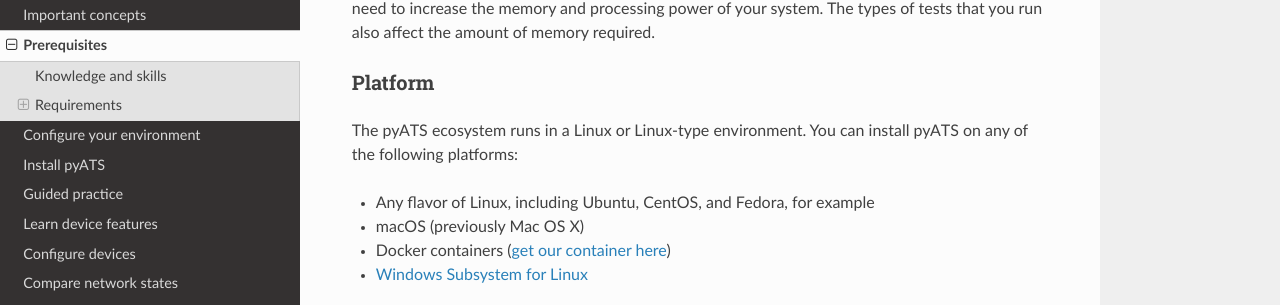
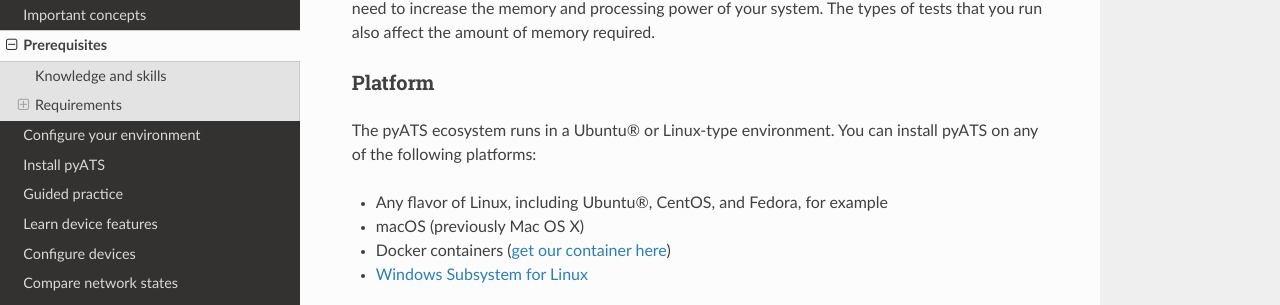
Before and after one commit to CiscoTestAutomation/getting-started, a Sphinx documentation site: the page built from source/prereqs/Prerequisites.rst, in a window 1280 px wide and 900 px high, scrolled down 644 px. Shown: the part 137-442 px from the top of the window. Built offline with Sphinx 7.4.7 and the Read the Docs theme 2.0.0, drawn with Linux system fonts in a browser that asks for light colours; pages that are not in the unit, such as notebooks, are missing from menus; some of the changed lines change nothing that is shown.

Commit message:
Added trademark symbols where required.

```diff
--- a/source/conf.py
+++ b/source/conf.py
@@ -63,6 +63,8 @@
 .. |genieprfx| replace:: **genie**
 .. |getstartedguide| replace:: *Get Started with pyATS Guide*
 .. |windows_reg| unicode:: Windows U+00AE
+.. |ubuntu_reg| unicode:: Ubuntu U+00AE
+.. |linux_reg| unicode:: Ubuntu U+00AE
 .. |br| raw:: html
 
   <br />
--- a/source/prereqs/Prerequisites.rst
+++ b/source/prereqs/Prerequisites.rst
@@ -27,9 +27,9 @@
 
 Platform
 ^^^^^^^^^
-The |pyATS| ecosystem runs in a Linux or Linux-type environment. You can install |pyATS| on any of the following platforms:
+The |pyATS| ecosystem runs in a |linux_reg| or Linux-type environment. You can install |pyATS| on any of the following platforms:
 
-* Any flavor of Linux, including Ubuntu, CentOS, and Fedora, for example
+* Any flavor of Linux, including |ubuntu_reg|, CentOS, and Fedora, for example
 * macOS (previously Mac OS X)
 * Docker containers (`get our container here <https://hub.docker.com/r/ciscotestautomation/pyats/>`_)
 * `Windows Subsystem for Linux <https://docs.microsoft.com/en-us/windows/wsl/install-win10>`_
```
